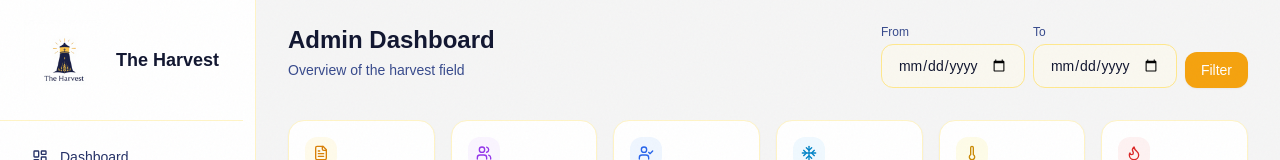
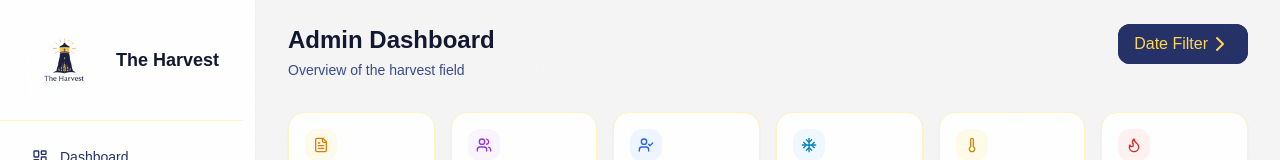
Before and after one commit to KeithV978/the_harvest, a Next.js app: page /dashboard/admin in a window 1280 px wide. Shown: the top 160 px of the page. Built offline with nearby package versions, Linux system fonts and the light colour scheme; no server answers; the database is empty; sample sign-in values are in the browser's storage; a web font is replaced by a local one.

Commit message:
updated db

```diff
--- a/app/dashboard/admin/page.tsx
+++ b/app/dashboard/admin/page.tsx
@@ -5,7 +5,7 @@ import {
   BarChart, Bar, PieChart, Pie, Cell, XAxis, YAxis, Tooltip,
   ResponsiveContainer, Legend
 } from "recharts";
-import { Users, FileText, UserCheck, TrendingUp, Flame, Snowflake, Thermometer } from "lucide-react";
+import { Users, FileText, UserCheck, TrendingUp, Flame, Snowflake, Thermometer, ChevronDown, ChevronRight } from "lucide-react";
 import { LEAD_STATUS_LABELS, SOUL_STATE_LABELS, CHURCH_LABELS, LEAD_STATUS_COLORS, SOUL_STATE_COLORS } from "@/lib/utils";
 
 const ATTENDANCE_COLORS = { cold: "#93c5fd", lukewarm: "#fcd34d", hot: "#f87171" };
@@ -15,6 +15,7 @@ export default function AdminDashboardPage() {
   const [loading, setLoading] = useState(true);
   const [dateFrom, setDateFrom] = useState("");
   const [dateTo, setDateTo] = useState("");
+  const [isFilterOpen, setIsFilterOpen] = useState(false);
 
   const fetchStats = async () => {
     setLoading(true);
@@ -72,7 +73,13 @@ export default function AdminDashboardPage() {
         </div>
 
         {/* Date filter */}
-        <form onSubmit={handleFilter} className="flex flex-col sm:flex-row sm:items-end gap-2 w-full sm:w-auto">
+      <div>
+          <div className="w-full mb-2 bg-earth-700 rounded-xl">
+            <button onClick={() => setIsFilterOpen(prev => !prev)} className="w-full flex justify-between text-harvest-300 bg-earth-700 py-2 px-4 rounded-xl">
+              Date Filter {isFilterOpen ?  <ChevronDown /> : <ChevronRight />} </button>
+          </div>
+
+          <form onSubmit={handleFilter} className={`flex flex-col sm:flex-row sm:items-end gap-2 w-full sm:w-auto ${isFilterOpen ? "block" : "hidden"}`}>
           <div>
             <label className="text-xs text-earth-500 block mb-1">From</label>
             <input type="date" value={dateFrom} onChange={e => setDateFrom(e.target.value)} className="harvest-input text-xs py-2 w-full sm:w-36" />
@@ -82,12 +89,13 @@ export default function AdminDashboardPage() {
             <input type="date" value={dateTo} onChange={e => setDateTo(e.target.value)} className="harvest-input text-xs py-2 w-full sm:w-36" />
           </div>
           <div className="flex gap-2 w-full sm:w-auto">
-            <button type="submit" className="harvest-btn-primary text-xs py-2 flex-1 sm:flex-none">Filter</button>
+            <button type="submit" className="harvest-btn-primary text-center text-xs py-2 flex-1 sm:flex-none">Filter</button>
             {(dateFrom || dateTo) && (
               <button type="button" onClick={handleClear} className="harvest-btn-secondary text-xs py-2 flex-1 sm:flex-none">Clear</button>
             )}
           </div>
         </form>
+      </div>
       </div>
 
       {loading ? (
@@ -95,7 +103,7 @@ export default function AdminDashboardPage() {
       ) : (
         <>
           {/* KPI Cards */}
-          <div className="grid grid-cols-1 sm:grid-cols-2 md:grid-cols-3 lg:grid-cols-6 gap-4 mb-8">
+          <div className="grid grid-cols-2 md:grid-cols-3 lg:grid-cols-6 gap-4 mb-8">
             {[
               { label: "Total Leads", icon: FileText, value: stats?.totalLeads ?? 0, bg: "bg-harvest-50", text: "text-harvest-600", border: "border-harvest-200" },
               { label: "Evangelists", icon: Users, value: stats?.evangelists ?? 0, bg: "bg-purple-50", text: "text-purple-600", border: "border-purple-200" },
--- a/app/globals.css
+++ b/app/globals.css
@@ -72,7 +72,7 @@ body {
 .badge-following { @apply bg-blue-100 text-blue-700; }
 .badge-converted { @apply bg-green-100 text-green-700; }
 
-.badge-unbeliever { @apply bg-red-100 text-red-700; }
+.badge-new-convert { @apply bg-red-100 text-red-700; }
 .badge-unchurched { @apply bg-amber-100 text-amber-700; }
 .badge-hungry { @apply bg-emerald-100 text-emerald-700; }
 
--- a/components/layout/Sidebar.tsx
+++ b/components/layout/Sidebar.tsx
@@ -187,7 +187,7 @@ export default function Sidebar() {
           mobileOpen ? "translate-x-0" : "-translate-x-full",
         )}
       >
-        <div className="h-screen">{sidebarContent}</div>
+        <div className="h-[100%]">{sidebarContent}</div>
       </aside>
     </>
   );
```
